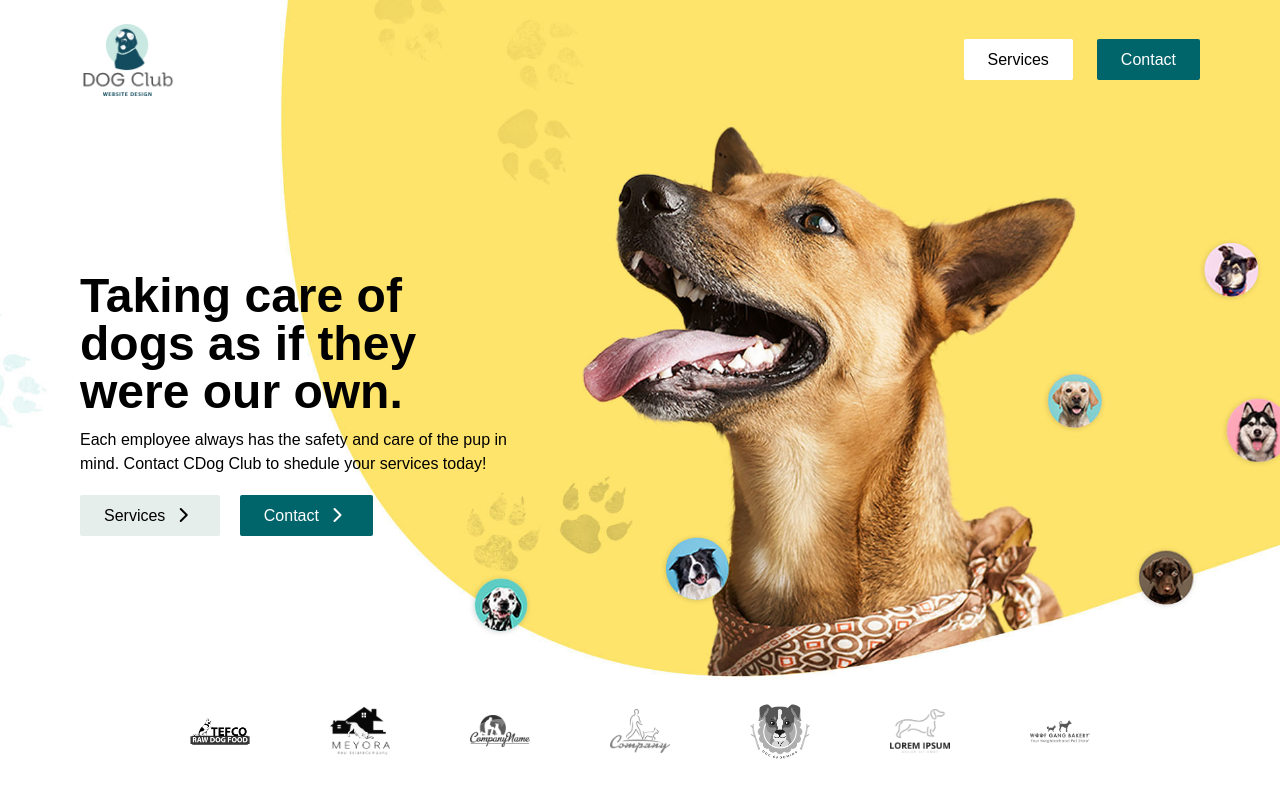
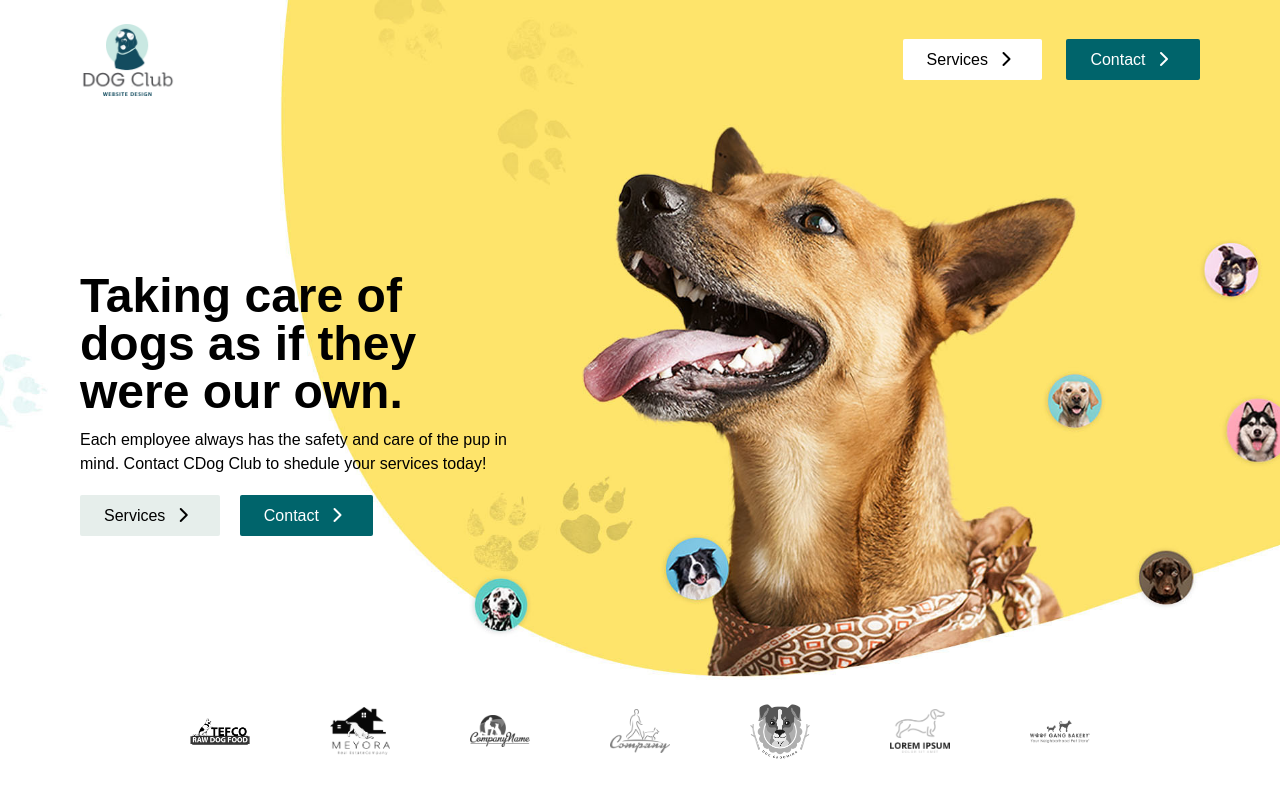
Before and after one commit to Pasindu-Peiris/tailwind-css-mobile-responsive, a React (Create React App) app in the folder client/: page / in a window 1280 px wide. Shown: the top 800 px of the page. Built offline with nearby package versions, Linux system fonts and the light colour scheme.

Commit message:
Update Homesection1.jsx

```diff
--- a/client/src/pages/Homesection1.jsx
+++ b/client/src/pages/Homesection1.jsx
@@ -24,8 +24,8 @@ const Homesection1 = () => {
                 </div>
 
                 <div className="menu">
-                    <a href='#!' className='  px-6 py-3 md:hidden xl:inline xl:mx-6 bg-[#FFFFFF] text-black rounded-sm'>Services</a>
-                    <a href='#!' className=' px-6 py-3 bg-[#00646b] text-white rounded-sm'>Contact</a>
+                    <a href='#!' className='  px-6 py-3 md:hidden xl:inline xl:mx-6 bg-[#FFFFFF] text-black rounded-sm'>Services <i class="fa-solid fa-chevron-right mx-2 font-bold"></i></a>
+                    <a href='#!' className=' px-6 py-3 bg-[#00646b] text-white rounded-sm'>Contact <i class="fa-solid fa-chevron-right mx-2 font-bold"></i></a>
                 </div>
 
             </nav>
```
